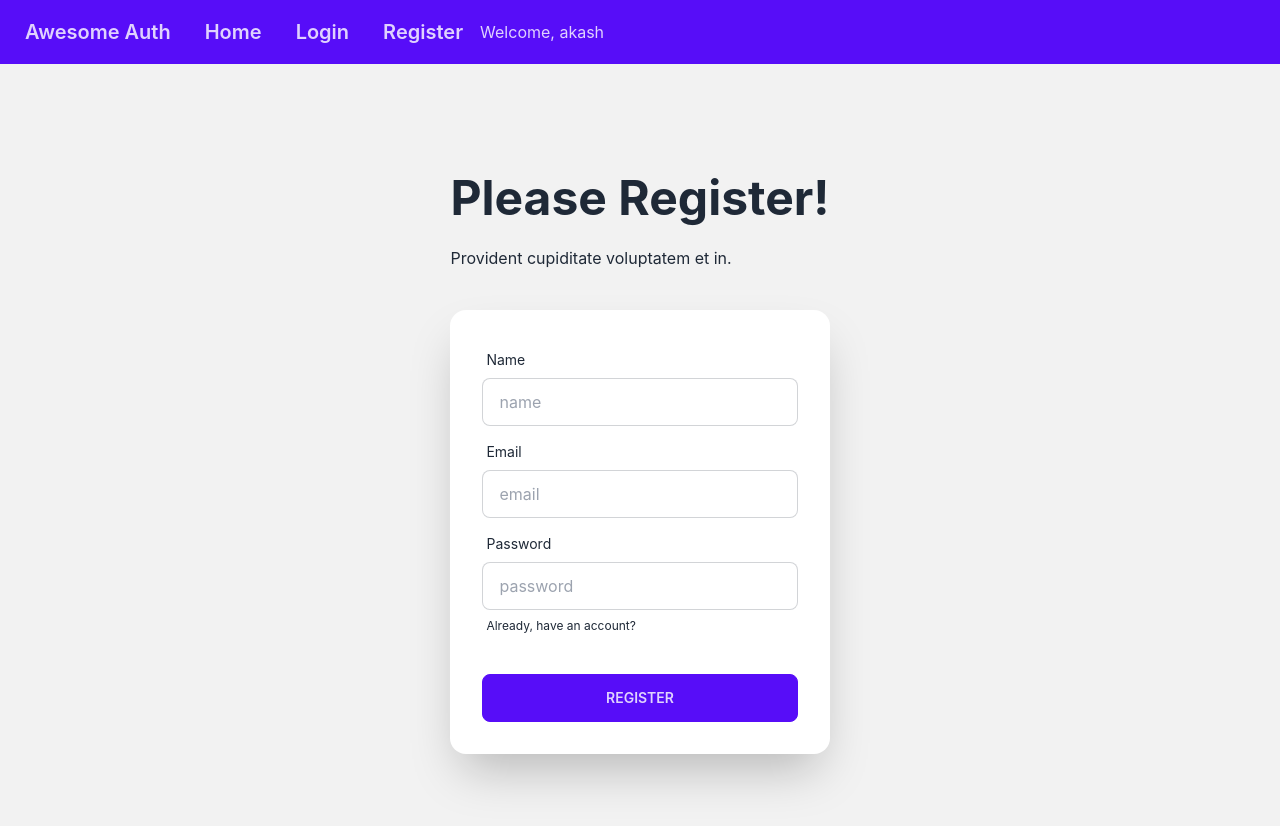
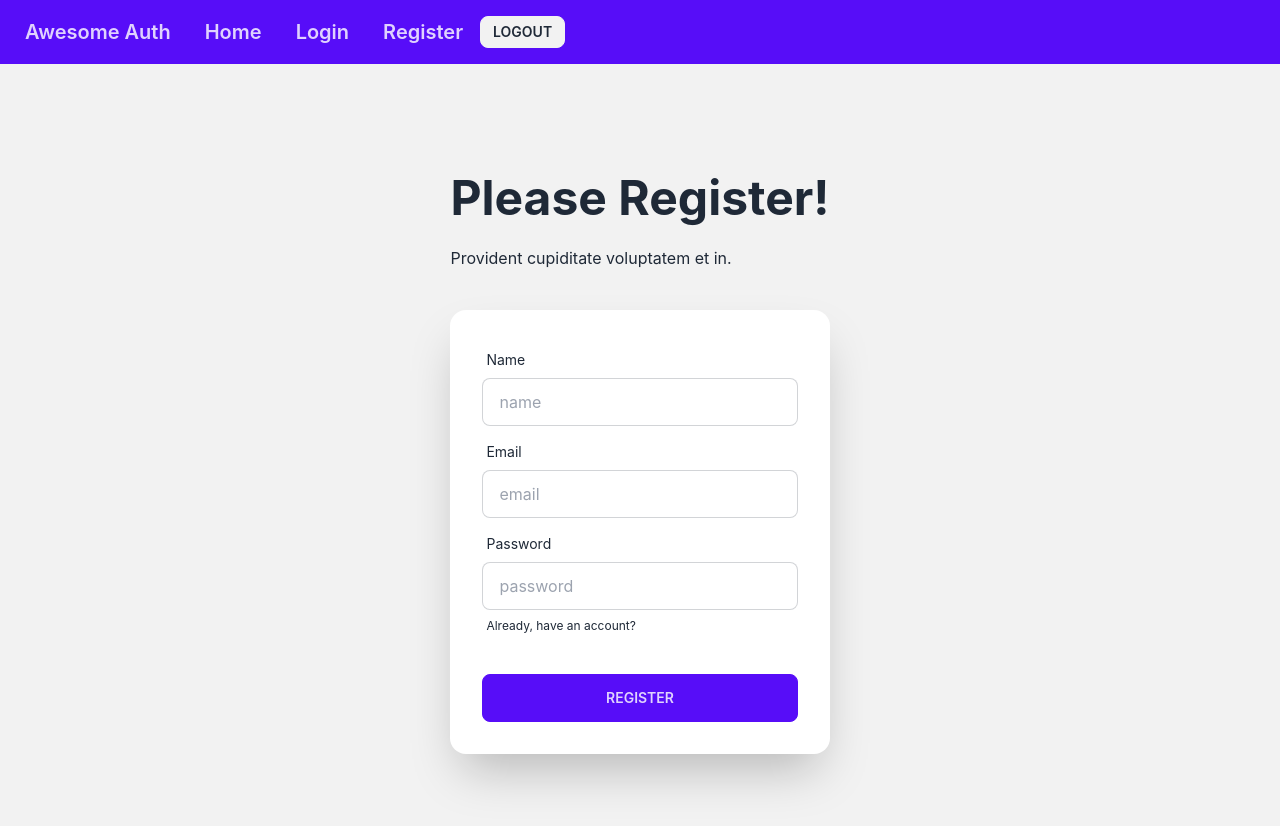
Before and after one commit to shohan89/auth-router-context-app, a React (Create React App) app: page /register in a window 1280 px wide. Shown: the top 826 px of the page. Built offline with nearby package versions, Linux system fonts and the light colour scheme; no server answers.

Commit message:
Use onAuthStateChanged to manage user auth state

```diff
--- a/src/components/Header.jsx
+++ b/src/components/Header.jsx
@@ -12,7 +12,8 @@ const Header = () => {
                 <Link className="btn btn-ghost normal-case text-xl" to='/'>Home</Link>
                 <Link className="btn btn-ghost normal-case text-xl" to='/login'>Login</Link>
                 <Link className="btn btn-ghost normal-case text-xl" to='/register'>Register</Link>
-                { user ?.displayName && <span>Welcome, { user.displayName }</span> }
+                { user ?.email && <span>Welcome, { user.email }</span> }
+                <button className='btn btn-sm'>Logout</button>
             </div>
         </div>
     );
--- a/src/contexts/UserContext.js
+++ b/src/contexts/UserContext.js
@@ -1,5 +1,5 @@
-import React, { createContext, useState } from 'react';
-import { createUserWithEmailAndPassword, getAuth, signInWithEmailAndPassword } from 'firebase/auth';
+import React, { createContext, useEffect, useState } from 'react';
+import { createUserWithEmailAndPassword, getAuth, onAuthStateChanged, signInWithEmailAndPassword } from 'firebase/auth';
 import app from '../firebase/firebase.config';
 
 
@@ -17,6 +17,16 @@ const UserContext = ({ children }) => {
         return signInWithEmailAndPassword( auth, email, password );
     }
 
+    // why we are doing this
+    useEffect( ()=>{
+        const unsubscribe = onAuthStateChanged( auth, currentUser => {
+            setUser( currentUser );
+        })
+        return () =>{
+            unsubscribe();
+        }
+    }, [])
+
     const authInfo = { user, createUser, signIn };
     return (
         <AuthContext.Provider value={ authInfo }>
```
